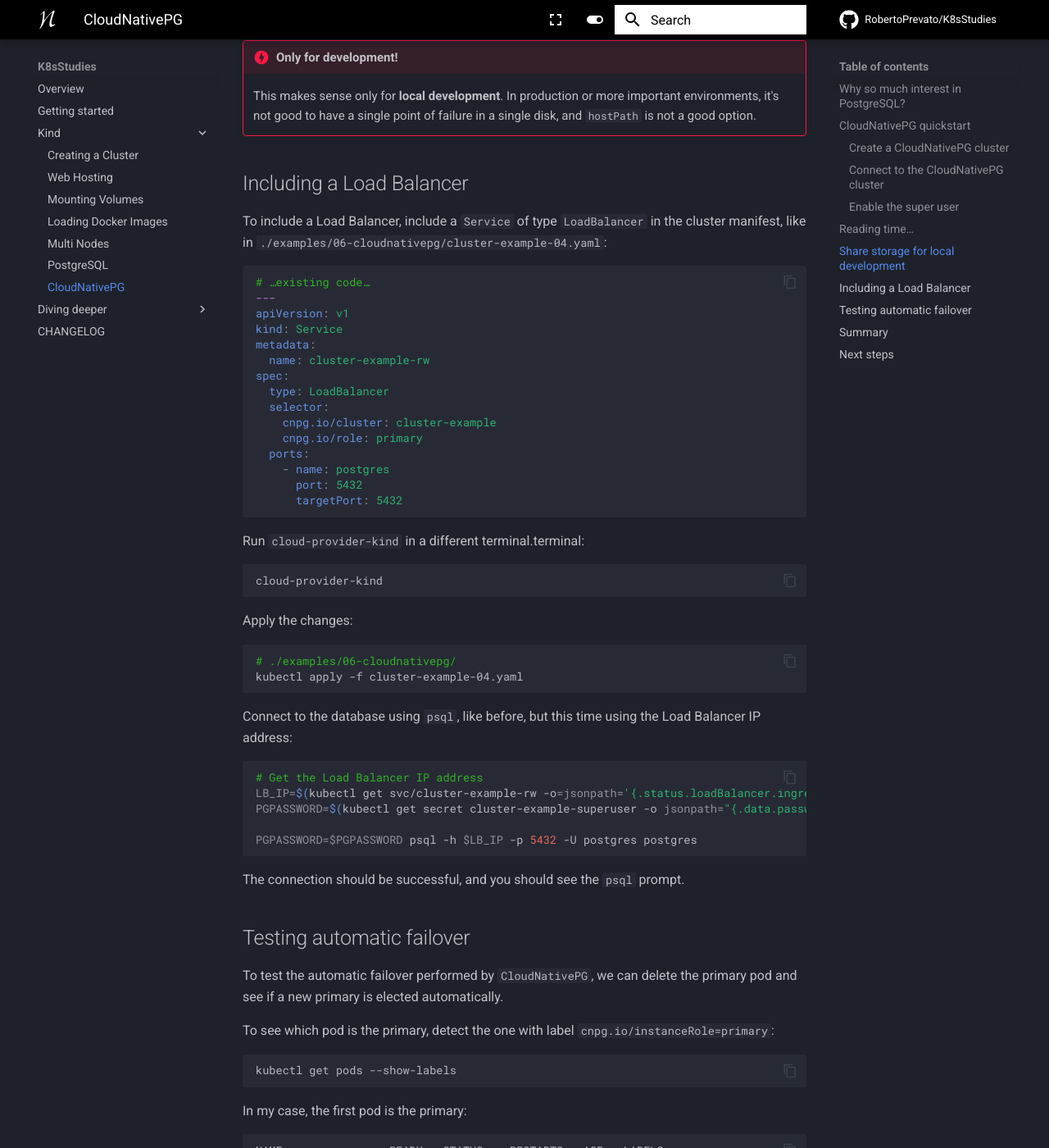
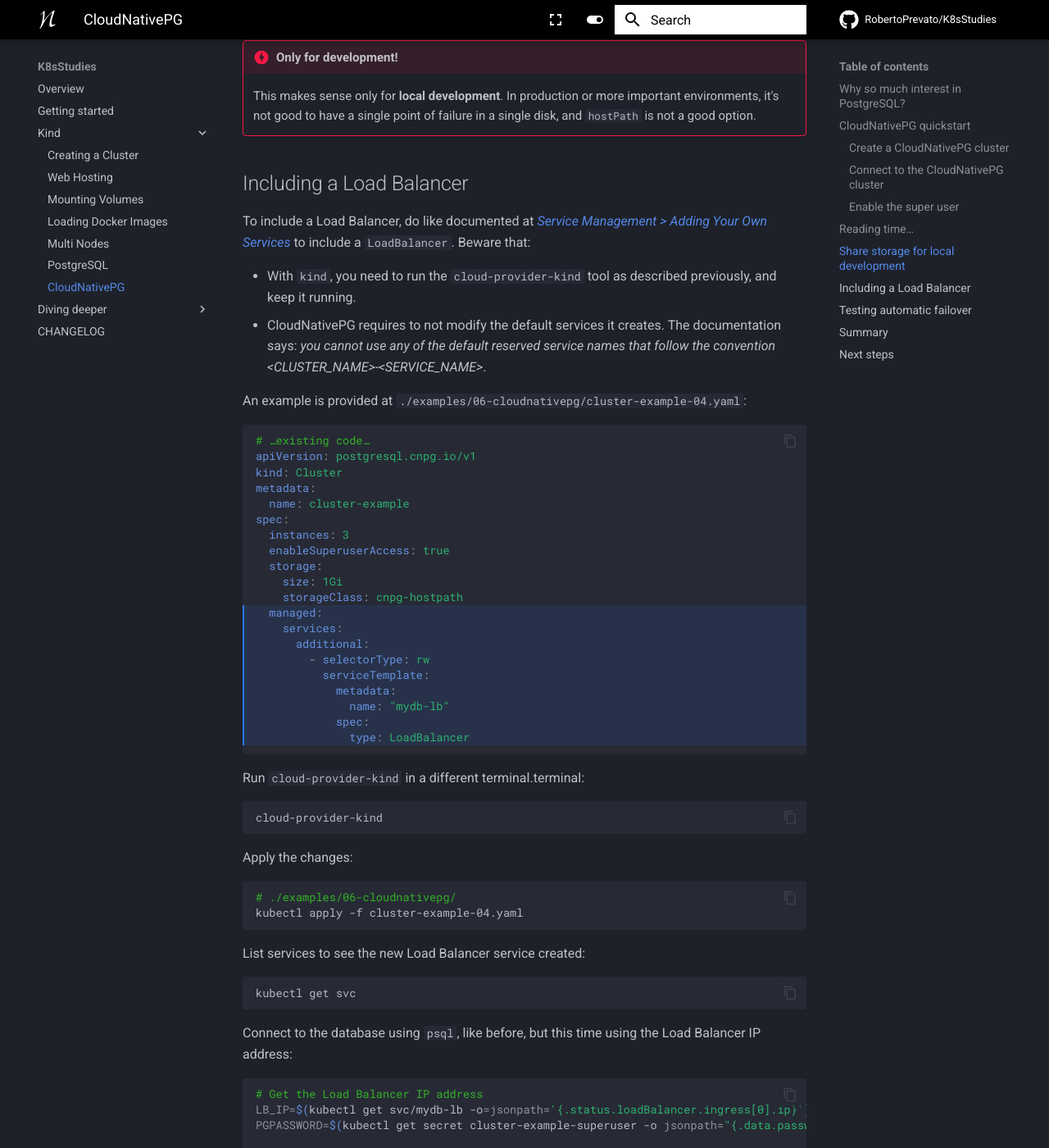
Before and after one commit to RobertoPrevato/K8sStudies, an MkDocs documentation site: the page built from docs/kind/cloudnativepg.md, in a window 1280 px wide and 1400 px high, scrolled down 7465 px. Shown: the whole window at 82% size. Built offline with MkDocs 1.6.1 and Material for MkDocs 9.7.7, drawn with Linux system fonts in a browser that asks for light colours; emoji names are drawn with the system emoji font; comment, search, counter and statistics services are not loaded.

Commit message:
Improvements

````diff
--- a/docs/kind/cloudnativepg.md
+++ b/docs/kind/cloudnativepg.md
@@ -396,25 +396,37 @@
 
 ## Including a Load Balancer
 
-To include a Load Balancer, include a `Service` of type `LoadBalancer`
-in the cluster manifest, like in `./examples/06-cloudnativepg/cluster-example-04.yaml`:
+To include a Load Balancer, do like documented at [_Service Management > Adding Your Own Services_](https://cloudnative-pg.io/documentation/current/service_management/) to include a `LoadBalancer`. Beware that:
 
-```yaml
+- With `kind`, you need to run the `cloud-provider-kind` tool as described
+  previously, and keep it running.
+- CloudNativePG requires to not modify the default services it creates. The
+  documentation says: _you cannot use any of the default reserved service names
+  that follow the convention &lt;CLUSTER_NAME&gt;-&lt;SERVICE_NAME&gt;_.
+
+An example is provided at `./examples/06-cloudnativepg/cluster-example-04.yaml`:
+
+```yaml {linenums="0" hl_lines="12-20"}
 # …existing code…
----
-apiVersion: v1
-kind: Service
+apiVersion: postgresql.cnpg.io/v1
+kind: Cluster
 metadata:
-  name: cluster-example-rw
+  name: cluster-example
 spec:
-  type: LoadBalancer
-  selector:
-    cnpg.io/cluster: cluster-example
-    cnpg.io/role: primary
-  ports:
-    - name: postgres
-      port: 5432
-      targetPort: 5432
+  instances: 3
+  enableSuperuserAccess: true
+  storage:
+    size: 1Gi
+    storageClass: cnpg-hostpath
+  managed:
+    services:
+      additional:
+        - selectorType: rw
+          serviceTemplate:
+            metadata:
+              name: "mydb-lb"
+            spec:
+              type: LoadBalancer
 ```
 
 Run `cloud-provider-kind` in a different terminal.terminal:
@@ -430,12 +442,18 @@
 kubectl apply -f cluster-example-04.yaml
 ```
 
+List services to see the new Load Balancer service created:
+
+```bash
+kubectl get svc
+```
+
 Connect to the database using `psql`, like before, but this time using the
 Load Balancer IP address:
 
 ```bash
 # Get the Load Balancer IP address
-LB_IP=$(kubectl get svc/cluster-example-rw -o=jsonpath='{.status.loadBalancer.ingress[0].ip}')
+LB_IP=$(kubectl get svc/mydb-lb -o=jsonpath='{.status.loadBalancer.ingress[0].ip}')
 PGPASSWORD=$(kubectl get secret cluster-example-superuser -o jsonpath="{.data.password}" | base64 -d)
 
 PGPASSWORD=$PGPASSWORD psql -h $LB_IP -p 5432 -U postgres postgres
````
Also changed, not shown: 1 other file.
